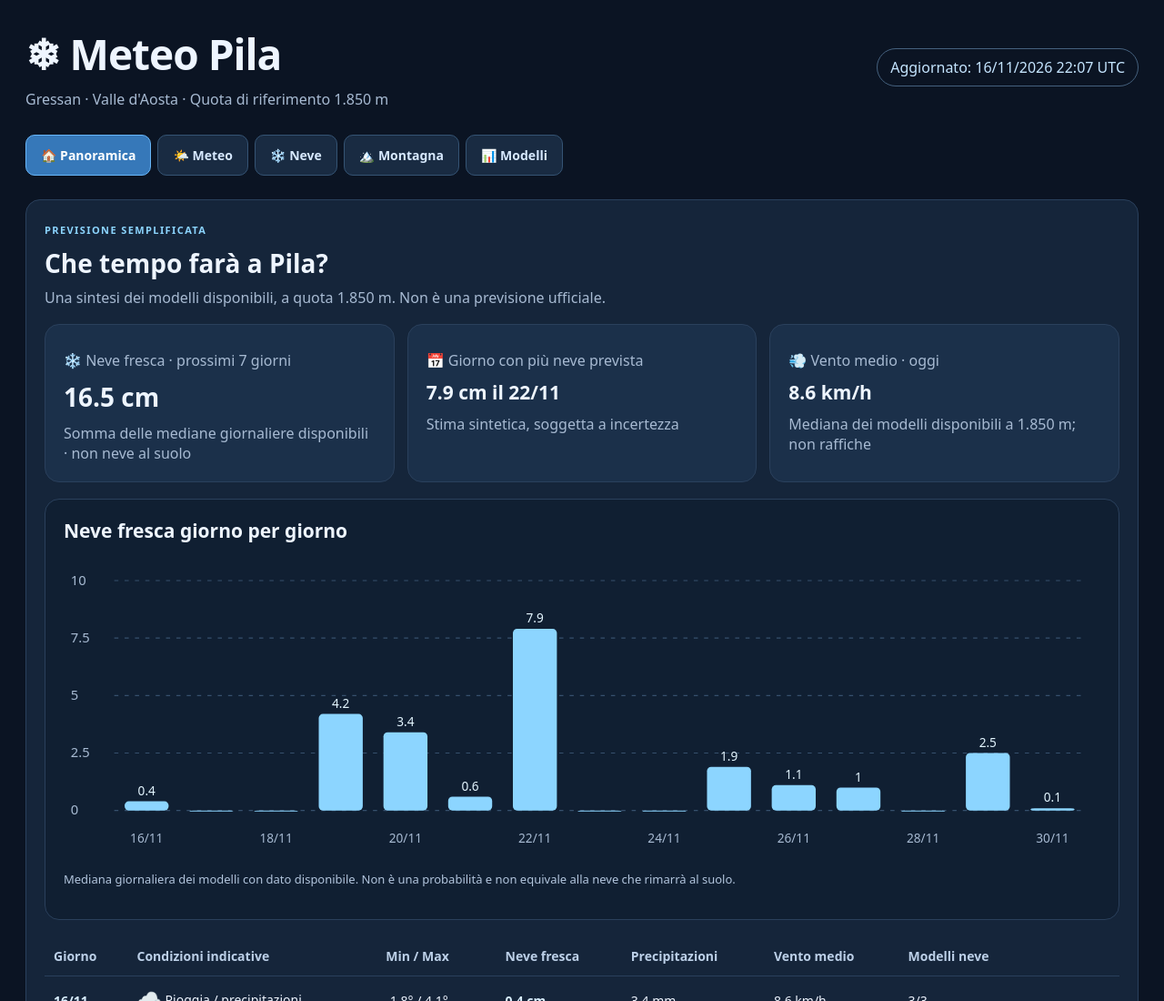
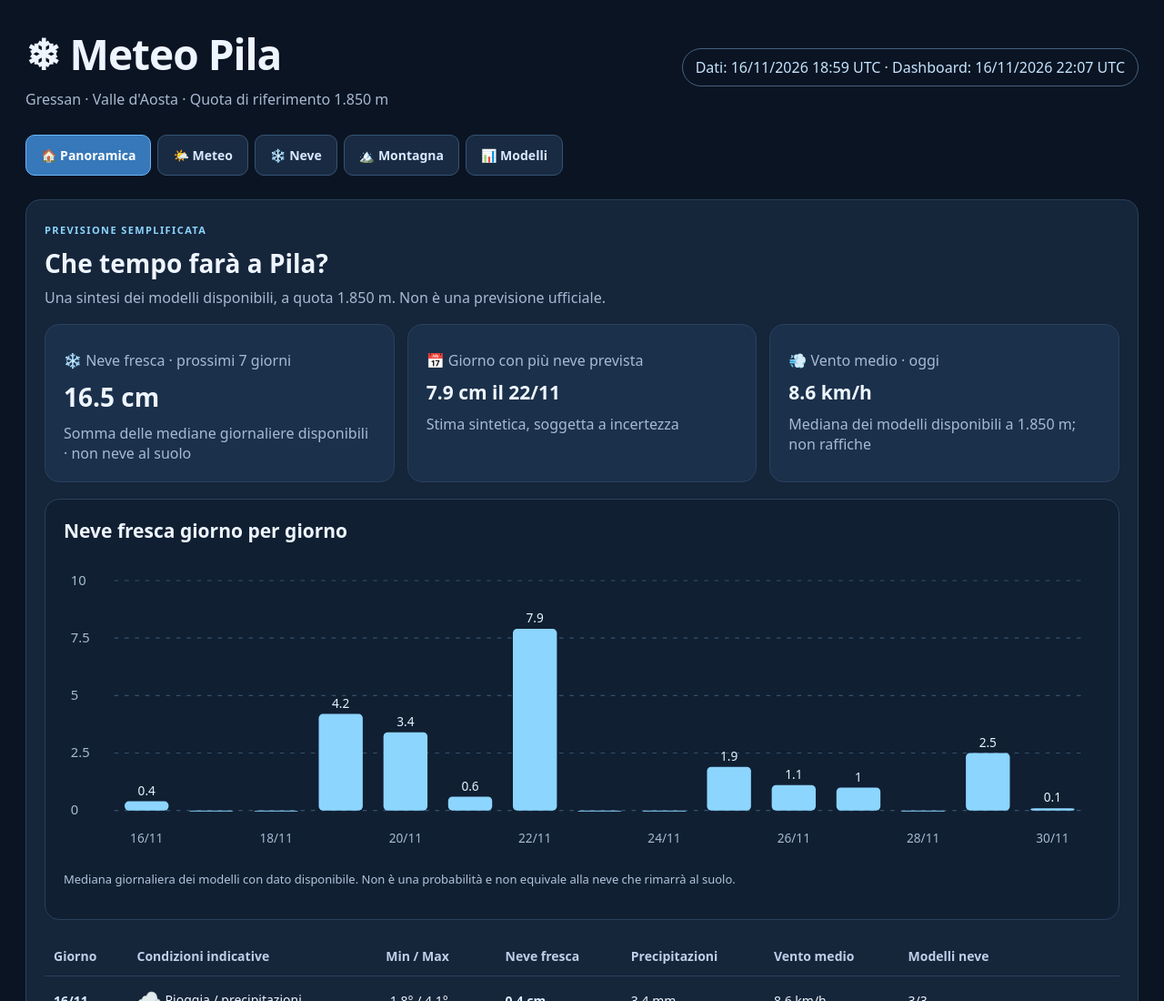
Before and after one commit to Kastell99/meteo-pila-dashboard, a plain HTML site: page index.html in a window 1280 px wide. Shown: the top 1100 px of the page at 91% size. Drawn offline with Linux system fonts and the light colour scheme.

Commit message:
Aggiorna dashboard Meteo Pila

```diff
--- a/index.html
+++ b/index.html
@@ -21,7 +21,7 @@ th{color:#bcd0e8;font-weight:650}td strong{color:#8cd5ff}td small{display:block;
 .site-footer h2{font-size:16px;color:#eef5ff;margin:0 0 12px}.site-footer p{margin:9px 0}.site-footer a{color:#8cd5ff}
 @media(max-width:740px){.overview-cards{grid-template-columns:1fr}.expert-details>summary{font-size:18px}.grid{grid-template-columns:1fr}main{padding:18px 12px}th,td{padding:10px 8px}}
 </style></head><body><main>
-<header><div><h1>❄ Meteo Pila</h1><p class="sub">Gressan · Valle d'Aosta · Quota di riferimento 1.850 m</p></div><div class="pill">Aggiornato: 16/11/2026 22:07 UTC</div></header>
+<header><div><h1>❄ Meteo Pila</h1><p class="sub">Gressan · Valle d'Aosta · Quota di riferimento 1.850 m</p></div><div class="pill">Dati: 16/11/2026 18:59 UTC · Dashboard: 16/11/2026 22:07 UTC</div></header>
 <nav class="tabs" aria-label="Sezioni Meteo Pila"><button type="button" class="tab active" data-tab="panoramica" aria-selected="true">🏠 Panoramica</button><button type="button" class="tab" data-tab="meteo" aria-selected="false">🌤️ Meteo</button><button type="button" class="tab" data-tab="neve" aria-selected="false">❄️ Neve</button><button type="button" class="tab" data-tab="montagna" aria-selected="false">🏔️ Montagna</button><button type="button" class="tab" data-tab="modelli" aria-selected="false">📊 Modelli</button></nav><section id="panoramica" class="panel overview"><div class="section-top"><div><span class="eyebrow">PREVISIONE SEMPLIFICATA</span><h2>Che tempo farà a Pila?</h2><p class="sub">Una sintesi dei modelli disponibili, a quota 1.850 m. Non è una previsione ufficiale.</p></div></div>
 <div class="grid overview-cards">
 <section class="card"><div class="sub">❄️ Neve fresca · prossimi 7 giorni</div><div class="kpi">16.5 cm</div><div class="sub">Somma delle mediane giornaliere disponibili · non neve al suolo</div></section>
```
